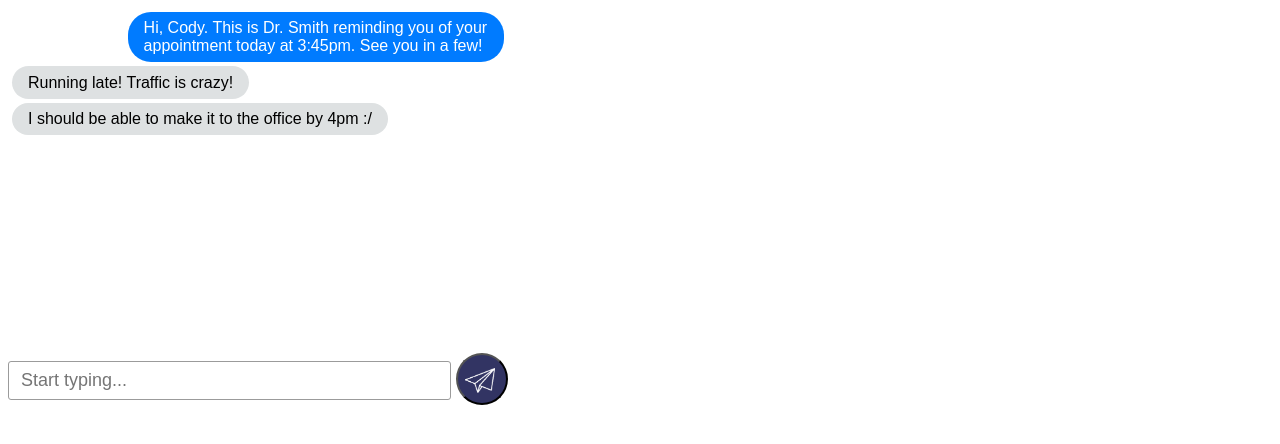
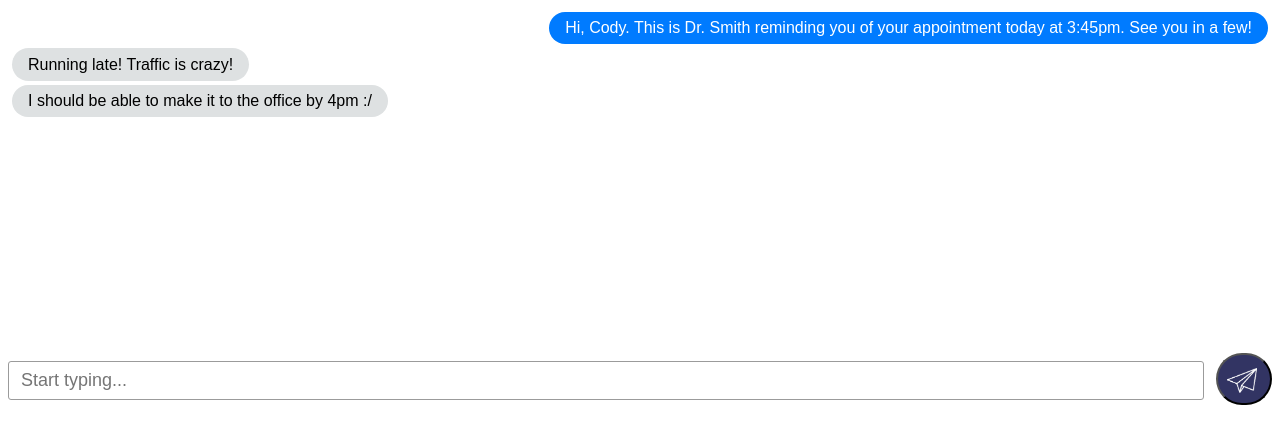
Before and after one commit to conmart/chat-demo, a React app: page / in a window 1280 px wide. Shown: the top 444 px of the page. Built offline with nearby package versions, Linux system fonts and the light colour scheme.

Commit message:
style changes

```diff
--- a/src/components/App.js
+++ b/src/components/App.js
@@ -4,7 +4,7 @@ import ChatBox from './chatBox/ChatBox';
 class App extends Component {
   render() {
     return (
-      <div className="App">
+      <div className="App" style={{ height: '400px'}}>
         <ChatBox />
       </div>
     );
--- a/src/components/chatBox/ChatBox.css
+++ b/src/components/chatBox/ChatBox.css
@@ -1,8 +1,7 @@
 .chatBox {
   font-family: sans-serif;
-  width: 500px;
-  height: 400px;
-  max-width: 100%;
+  width: 100%;
+  height: 100%;
   display: flex;
   flex-direction: column;
 }
--- a/src/components/chatWindow/ChatWindow.js
+++ b/src/components/chatWindow/ChatWindow.js
@@ -17,7 +17,6 @@ const ChatWindow = ({messages}) => {
     <div className={styles.chatWindow}>
       <CSSTransitionGroup
         transitionName="message"
-        timeout={{ enter: 500, exit: 700 }}
         transitionEnterTimeout={500}
         transitionLeaveTimeout={300}>
         {convo}
```
